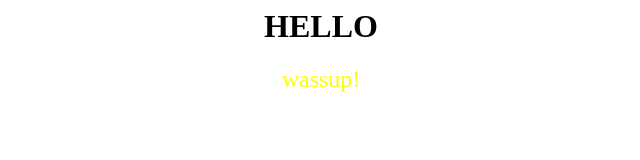
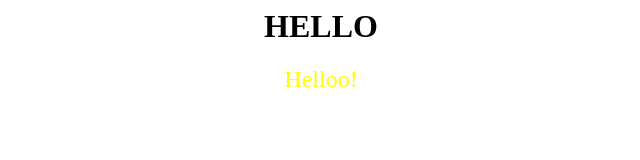
Before and after one commit to abhirami102/abhirami102.github.io, a plain HTML site: page index.html in a window 1280 px wide. Shown: the full height of the page, 319-959 px from the left. Drawn offline with Linux system fonts and the light colour scheme.

Commit message:
index.html

```diff
--- a/index.html
+++ b/index.html
@@ -1,7 +1,7 @@
 <html>
 <body> <center> <H1 align="center"> HELLO</H1>
     <FONT size=5 color="yellow">
-    wassup!
+    Helloo!
     </FONT>
 </body>
 </html>
```
